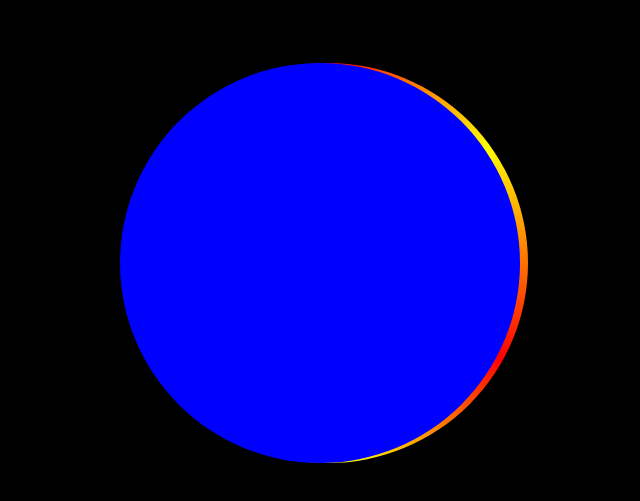
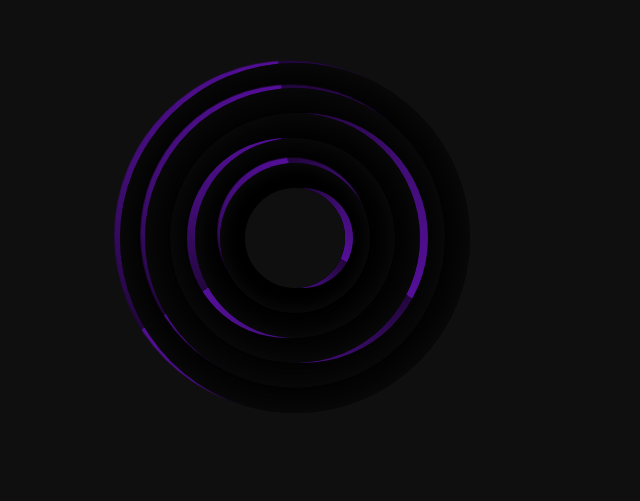
Before and after one commit to aschwir/animation, a plain HTML site: page index.html in a window 1280 px wide. Shown: the part 145-646 px from the top of the page, without its empty margins (328-968 px from the left). Drawn offline with Linux system fonts and the light colour scheme.

Commit message:
animation and shadow

```diff
--- a/index.html
+++ b/index.html
@@ -10,7 +10,25 @@
 <body>
     <div class="main_container">
         <div class="behind-container1"></div>
-        <div class="behind-container2"></div>
+        <div class="behind-container2">
+            <div class="behind-container3"></div>
+            <div class="behind-container4">
+                <div class="behind-container5"></div>
+                <div class="behind-container6">
+                    <div class="behind-container7"></div>
+                    <div class="behind-container8">
+                        <div class="behind-container9"></div>
+                        <div class="behind-container10">
+                            <div class="behind-container11"></div>
+                            <div class="behind-container12">
+                                <div class="middle"></div>
+                            </div>
+                        </div>
+                    </div>
+                </div>
+            </div>
+        </div>
+
 
     </div>
 </body>
--- a/style.css
+++ b/style.css
@@ -4,47 +4,209 @@ body{
     display: flex;
     justify-content: center;
     align-items: center;
-    background-color: black;
+    background-color: #0f0f0f;
 }
 
-@keyframes rotation{
+@keyframes rotation1{
     0%{transform: translate(8px, 0px);}
     25%{transform: translate(0px, -8px);}
     50%{transform: translate(-8px, 0px);}
     75%{transform: translate(0px, 8px);}
     100%{transform: translate(8px, 0px);}
 }
+
+@keyframes rotation2{
+    0%{transform: translate(8px, 0px);}
+    25%{transform: translate(0px, -8px);}
+    50%{transform: translate(-8px, 0px);}
+    75%{transform: translate(0px, 8px);}
+    100%{transform: translate(8px, 0px);}
+}
+
 .main_container{
 
     width: 400px;
     height: 400px;
     border-radius: 50%;
-    display: grid;
-    grid-template-columns: 1fr 1fr;
-    grid-template-rows: 1fr 1fr;
-    /* background: conic-gradient(#624FB0,#8d7fc6); */
     overflow: hidden;
-     /* border: 5px solid yellow; */
+
 }
 
 .behind-container1{
     position: absolute;
-    width: 400px;
-    height: 400px;
+    width: 350px;
+    height: 350px;
     border-radius: 50%;
     background: repeating-conic-gradient(
-  red 0%,
-  yellow 15%,
-  red 33%
+  #22063d 0%,
+  #410d75 15%,
+  #540f99 33%
 );
-    animation: rotation 1s linear infinite;
+    animation: rotation1 3.5s linear infinite;
 
 }
 
 .behind-container2{
+    display: flex;
+    justify-content: center;
+    align-items: center;
     position: absolute;
-    width: 400px;
-    height: 400px;
+    width: 350px;
+    height: 350px;
     border-radius: 50%;
-    background-color: blue;
+    background-color: black;
+    box-shadow: inset 0px 0px 50px #0f0f0f;
+
+
 }
+
+
+.behind-container3{
+    position: absolute;
+    width: 300px;
+    height: 300px;
+    border-radius: 50%;
+    background: repeating-conic-gradient(
+        #22063d 0%,
+        #410d75 15%,
+        #540f99 33%
+      );
+    animation: rotation2 3s reverse infinite;
+
+}
+
+.behind-container4{
+    display: flex;
+    justify-content: center;
+    align-items: center;
+    position: absolute;
+    width: 300px;
+    height: 300px;
+    border-radius: 50%;
+    background-color: black;
+    box-shadow: inset 0px 0px 50px #0f0f0f;
+
+
+}
+
+.behind-container5{
+    position: absolute;
+    width: 250px;
+    height: 250px;
+    border-radius: 50%;
+    background: repeating-conic-gradient(
+        #22063d 0%,
+        #410d75 15%,
+        #540f99 33%
+      );
+    animation: rotation1 2.5s linear infinite;
+}
+
+.behind-container6{
+    display: flex;
+    justify-content: center;
+    align-items: center;
+    position: absolute;
+    width: 250px;
+    height: 250px;
+    border-radius: 50%;
+    background-color: black;
+    box-shadow: inset 0px 0px 40px #0f0f0f;
+
+}
+
+.behind-container7{
+        position: absolute;
+        width:200px;
+        height: 200px;
+        border-radius: 50%;
+        background: repeating-conic-gradient(
+            #22063d 0%,
+            #410d75 15%,
+            #540f99 33%
+          );
+        animation: rotation1 2s reverse infinite;
+}
+
+.behind-container8{
+    display: flex;
+    justify-content: center;
+    align-items: center;
+    position: absolute;
+    width: 200px;
+    height: 200px;
+    border-radius: 50%;
+    background-color: black;
+    box-shadow: inset 0px 0px 30px #0f0f0f;
+}
+
+.behind-container9{
+    position: absolute;
+    width:150px;
+    height: 150px;
+    border-radius: 50%;
+    background: repeating-conic-gradient(
+        #22063d 0%,
+        #410d75 15%,
+        #540f99 33%
+      );
+    animation: rotation1 1.5s linear infinite;
+}
+
+.behind-container10{
+    display: flex;
+    justify-content: center;
+    align-items: center;
+position: absolute;
+width: 150px;
+height: 150px;
+border-radius: 50%;
+background-color: black;
+box-shadow: inset 0px 0px 20px #0f0f0f;
+
+}
+
+.behind-container11{
+    position: absolute;
+    width:100px;
+    height: 100px;
+    border-radius: 50%;
+
+    background: repeating-conic-gradient(
+        #22063d 0%,
+        #410d75 15%,
+        #540f99 33%
+      );
+    animation: rotation1 1s reverse infinite;
+}
+
+.behind-container12{
+    display: flex;
+    justify-content: center;
+    align-items: center;
+position: absolute;
+width: 100px;
+height: 100px;
+border-radius: 50%;
+background-color: black;
+box-shadow: inset 0px 0px 10px #0f0f0f;
+
+}
+
+.middle{
+    width: 100%;
+    height: 100%;
+    overflow: hidden;
+    border-radius: 50%;
+    background-color: #0f0f0f;
+
+}
+
+
+
+
+/*
+#22063d
+#410d75
+#6212b3
+ */
```
